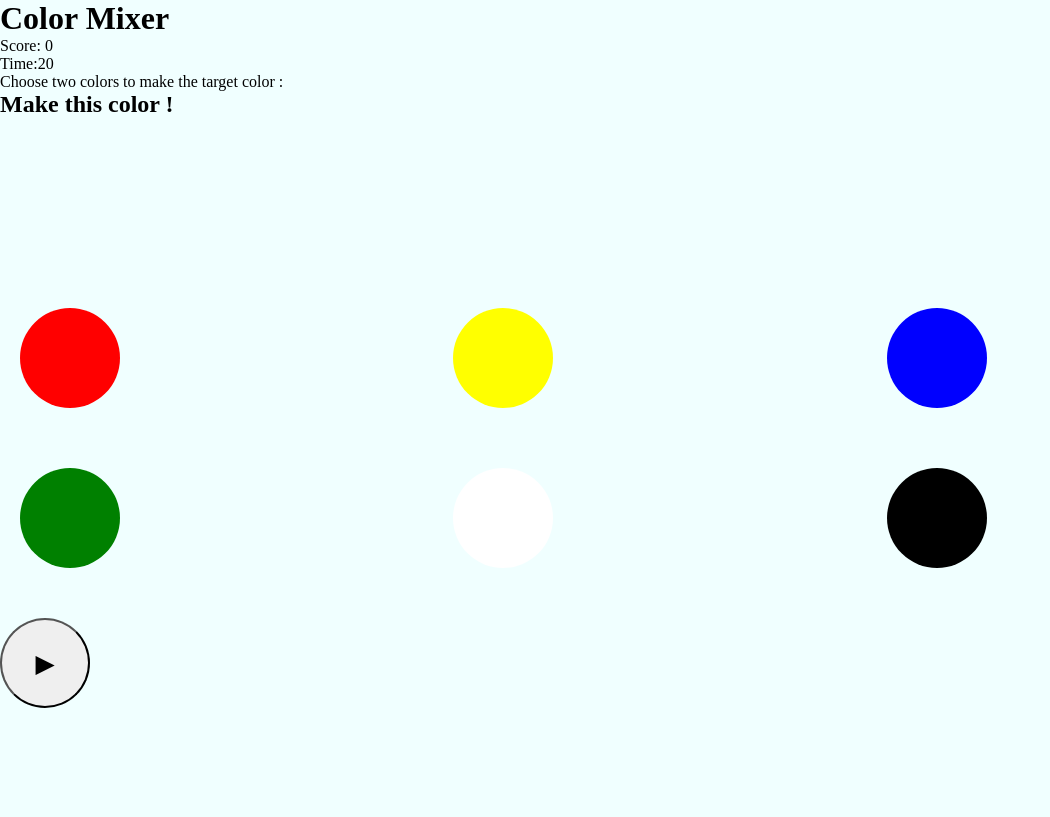
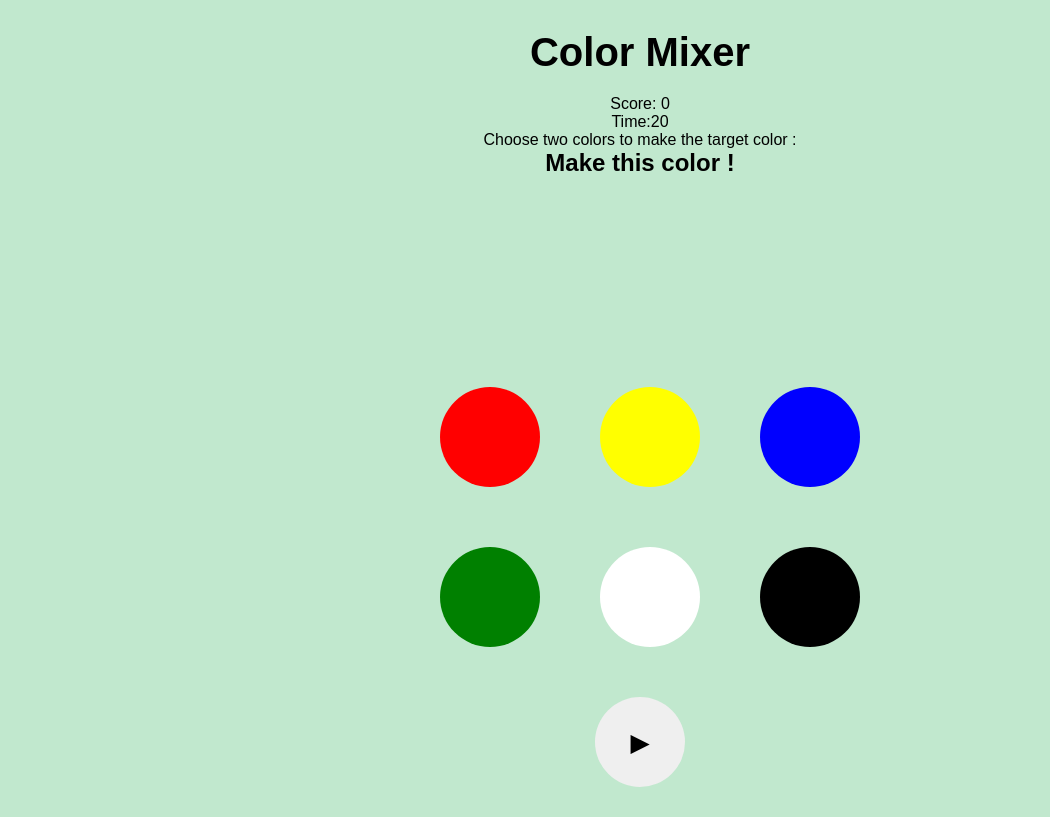
Before and after one commit to nawraa5/Project1, a plain HTML site: page indx.html in a window 1280 px wide. Shown: the whole page, without its empty margins (0-1050 px from the left). Drawn offline with Linux system fonts and the light colour scheme.

Commit message:
starting with styling the css

```diff
--- a/indx.html
+++ b/indx.html
@@ -3,7 +3,7 @@
 <head>
     <meta charset="UTF-8">
     <meta name="viewport" content="width=device-width, initial-scale=1.0">
-    <title>Document</title>
+    <title>Color Mixer</title>
     <script defer src="./app.js"></script>
     <link rel="stylesheet" href="./style.css">
 </head>
--- a/style.css
+++ b/style.css
@@ -2,7 +2,10 @@
 
     width: 90px;
     height: 90px;
+
     border-radius: 50%;
+    border: none;
+
     margin-top: 30px;
     font-size: 25px;
 }
@@ -14,6 +17,7 @@ img{
 
 *{
     margin:0;
+    box-sizing: border-box;
 }
 
 
@@ -28,7 +32,6 @@ img{
     display:grid;
     grid-template-columns: repeat(3,  1fr);
     gap:20px;
-    text-align: center;
 }
 
 #color-1{
@@ -67,12 +70,34 @@ img{
     width: 150px;
     height: 150px;
     border-radius: 50%;
-    margin: 10px;
+    margin: 20px auto;
     border:3px;
+
 }
 
 
 
 body{
-    background-color: azure;
+    background-color: rgb(193, 232, 206);
+    font-family: Arial, sans-serif;
+
+
+    display: flex;
+    justify-content: center;
+    align-items: center;
+
 }
+
+
+h1{
+    font-size: 40px;
+    margin-bottom: 20px;
+}
+
+
+.game-container{
+    width: 500px;
+    padding: 30px;
+    border-radius: 20px;
+    text-align: center;
+}
```
